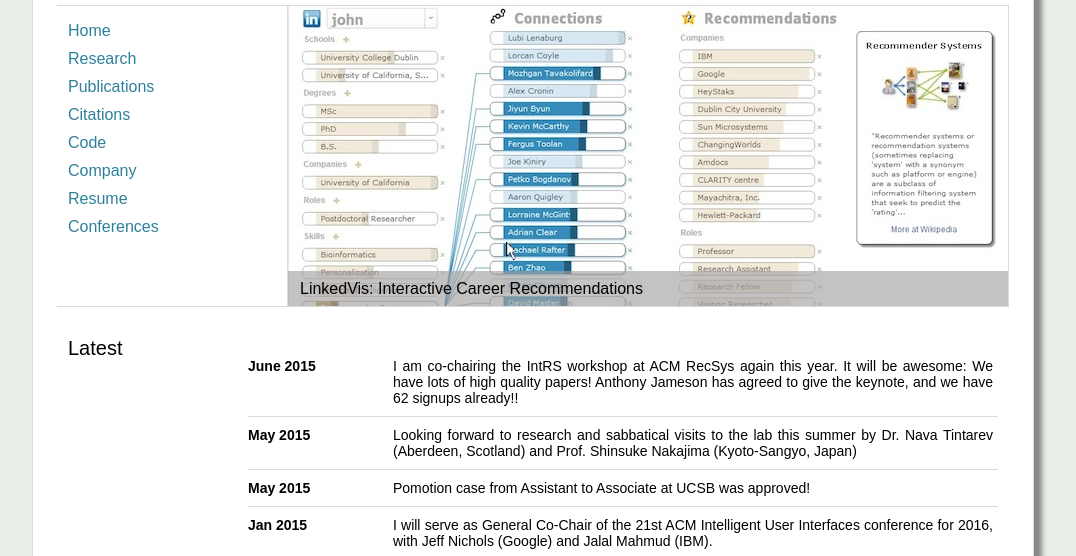
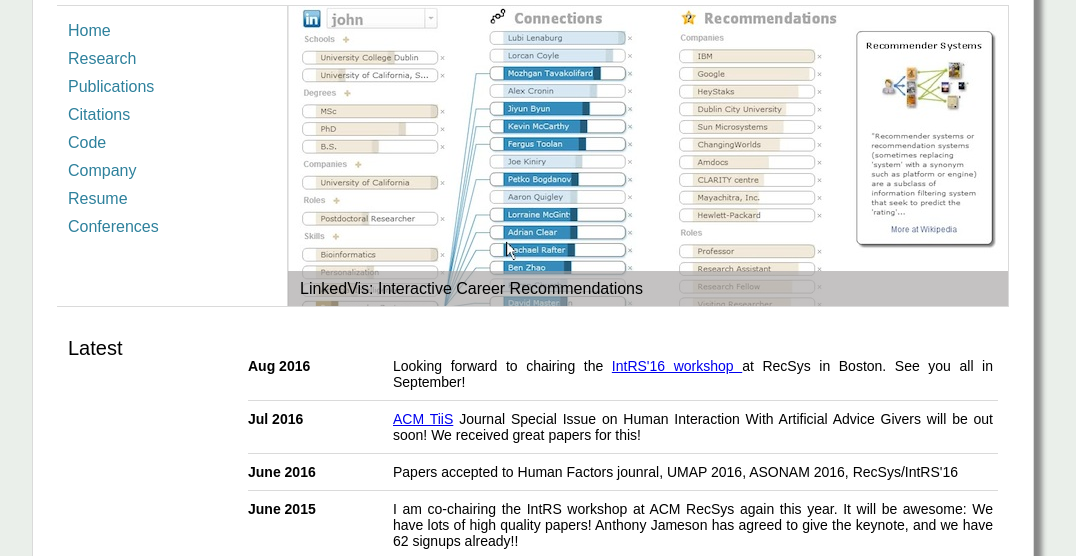
Before and after one commit to johnodonovan/personal-webpage, a plain HTML site: page index.html in a window 1280 px wide. Shown: the part 226-782 px from the top of the page, without its empty margins (108-1184 px from the left). Drawn offline with Linux system fonts and the light colour scheme.

Commit message:
news edits

```diff
--- a/index.html
+++ b/index.html
@@ -125,6 +125,42 @@
 				<ul>
 
 					<!-- NEWS 1 -->
+<li class="news_list">
+						<article>
+							<span class="date_news">Aug 2016</span>
+							<span class="news_news">Looking forward to chairing the <a href="https://recsys.acm.org/recsys16/intrs/">IntRS'16 workshop </a> at RecSys in Boston.  See you all in September!
+							 </span>
+						</span>
+
+
+					</article>
+					<div class="clear"></div>
+					<section class="article_line"></section>
+				</li>
+			</li>
+			<li class="news_list">
+						<article>
+							<span class="date_news">Jul 2016</span>
+							<span class="news_news"><a href="http://tiis.acm.org/">ACM TiiS</a> Journal Special Issue on Human Interaction With Artificial Advice Givers will be out soon!  We received great papers for this!
+							 </span>
+						</span>
+
+					</article>
+					<div class="clear"></div>
+					<section class="article_line"></section>
+				</li>
+			</li>
+			<li class="news_list">
+						<article>
+							<span class="date_news">June 2016</span>
+							<span class="news_news">Papers accepted to Human Factors jounral,  UMAP 2016, ASONAM 2016, RecSys/IntRS'16
+							 </span>
+						</span>
+					</article>
+					<div class="clear"></div>
+					<section class="article_line"></section>
+				</li>
+			</li>
 <li class="news_list">
 						<article>
 							<span class="date_news">June 2015</span>
```
